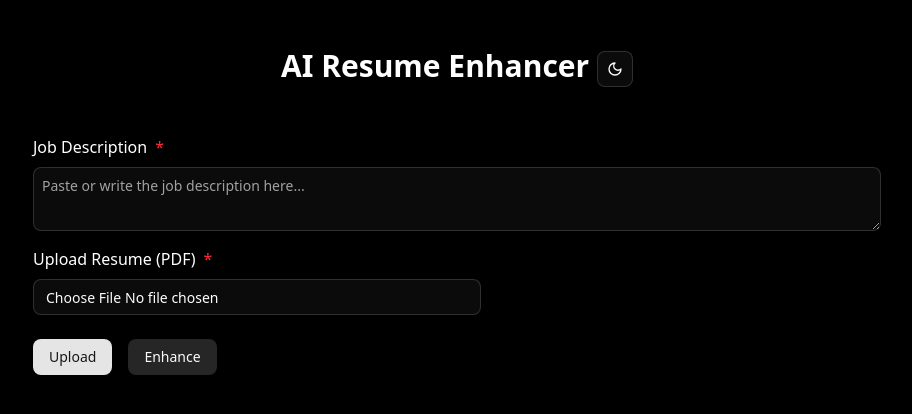
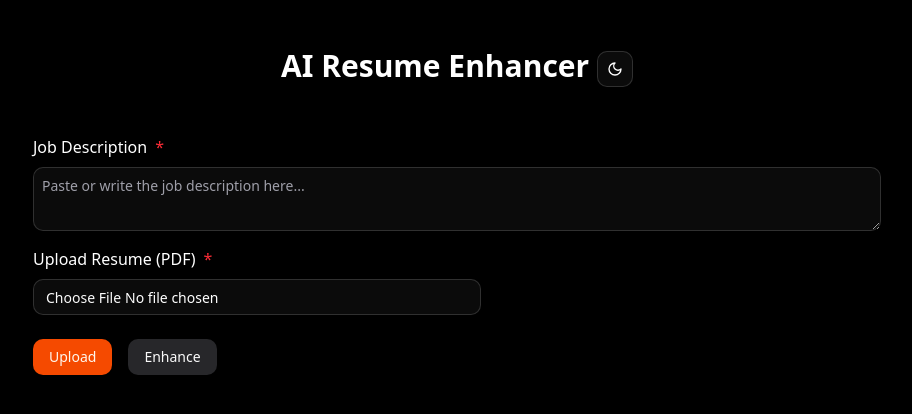
Before and after one commit to Anshuman6484/ProFile, a React (Vite) app in the folder client/: page / in a window 1280 px wide. Shown: the top 414 px of the page, without its empty margins (183-1095 px from the left). Built offline with nearby package versions, Linux system fonts and the light colour scheme.

Commit message:
minor fixes

```diff
--- a/client/src/components/UploadResume.jsx
+++ b/client/src/components/UploadResume.jsx
@@ -35,7 +35,8 @@
         <div className="space-y-2">
           <Label className="text-base font-medium">Enhanced Resume</Label>
           <Textarea
-            defaultValue={newResume}
+            value={newResume}
+            readOnly
             className="p-2 rounded-md whitespace-pre-wrap text-sm max-h-[400px] overflow-auto"
           />
         </div>
--- a/client/src/contexts/ResumeContext.jsx
+++ b/client/src/contexts/ResumeContext.jsx
@@ -1,4 +1,4 @@
-import { createContext, useState } from 'react'
+import { createContext, useEffect, useState } from 'react'
 import { callAI, uploadFile } from '../services/apiService.js'
 
 const ResumeContext = createContext()
@@ -20,6 +20,7 @@
   const handleUpload = async () => {
     if (!file) return alert('Please upload a file!')
     setResumeText(await uploadFile(file))
+    console.log('File uploaded')
   }
 
   const handleAI = async () => {
@@ -27,8 +28,16 @@
       return alert('Please upload both resume and job description')
 
     setNewResume('Enhancing...')
-    setNewResume(await callAI(resumeText, jobDesc))
+    const res = await callAI(resumeText, jobDesc)
+    console.log('res', res)
+    setNewResume(res)
+    console.log('Enhanced resume:', newResume)
   }
+
+  useEffect(() => {
+    console.log('Updated newResume:', newResume)
+  }, [newResume])
+
   return (
     <>
       <ResumeContext.Provider
--- a/client/src/index.css
+++ b/client/src/index.css
@@ -1,5 +1,5 @@
-@import "tailwindcss";
-@import "tw-animate-css";
+@import 'tailwindcss';
+@import 'tw-animate-css';
 
 @custom-variant dark (&:is(.dark *));
 
@@ -42,72 +42,72 @@
 }
 
 :root {
-  --radius: 0.625rem;
+  --radius: 0.75rem;
   --background: oklch(1 0 0);
-  --foreground: oklch(0.145 0 0);
+  --foreground: oklch(0.141 0.005 285.823);
   --card: oklch(1 0 0);
-  --card-foreground: oklch(0.145 0 0);
+  --card-foreground: oklch(0.141 0.005 285.823);
   --popover: oklch(1 0 0);
-  --popover-foreground: oklch(0.145 0 0);
-  --primary: oklch(0.205 0 0);
-  --primary-foreground: oklch(0.985 0 0);
-  --secondary: oklch(0.97 0 0);
-  --secondary-foreground: oklch(0.205 0 0);
-  --muted: oklch(0.97 0 0);
-  --muted-foreground: oklch(0.556 0 0);
-  --accent: oklch(0.97 0 0);
-  --accent-foreground: oklch(0.205 0 0);
+  --popover-foreground: oklch(0.141 0.005 285.823);
+  --primary: oklch(0.705 0.213 47.604);
+  --primary-foreground: oklch(0.98 0.016 73.684);
+  --secondary: oklch(0.967 0.001 286.375);
+  --secondary-foreground: oklch(0.21 0.006 285.885);
+  --muted: oklch(0.967 0.001 286.375);
+  --muted-foreground: oklch(0.552 0.016 285.938);
+  --accent: oklch(0.967 0.001 286.375);
+  --accent-foreground: oklch(0.21 0.006 285.885);
   --destructive: oklch(0.577 0.245 27.325);
-  --border: oklch(0.922 0 0);
-  --input: oklch(0.922 0 0);
-  --ring: oklch(0.708 0 0);
+  --border: oklch(0.92 0.004 286.32);
+  --input: oklch(0.92 0.004 286.32);
+  --ring: oklch(0.705 0.213 47.604);
   --chart-1: oklch(0.646 0.222 41.116);
   --chart-2: oklch(0.6 0.118 184.704);
   --chart-3: oklch(0.398 0.07 227.392);
   --chart-4: oklch(0.828 0.189 84.429);
   --chart-5: oklch(0.769 0.188 70.08);
   --sidebar: oklch(0.985 0 0);
-  --sidebar-foreground: oklch(0.145 0 0);
-  --sidebar-primary: oklch(0.205 0 0);
-  --sidebar-primary-foreground: oklch(0.985 0 0);
-  --sidebar-accent: oklch(0.97 0 0);
-  --sidebar-accent-foreground: oklch(0.205 0 0);
-  --sidebar-border: oklch(0.922 0 0);
-  --sidebar-ring: oklch(0.708 0 0);
+  --sidebar-foreground: oklch(0.141 0.005 285.823);
+  --sidebar-primary: oklch(0.705 0.213 47.604);
+  --sidebar-primary-foreground: oklch(0.98 0.016 73.684);
+  --sidebar-accent: oklch(0.967 0.001 286.375);
+  --sidebar-accent-foreground: oklch(0.21 0.006 285.885);
+  --sidebar-border: oklch(0.92 0.004 286.32);
+  --sidebar-ring: oklch(0.705 0.213 47.604);
 }
 
 .dark {
-  --background: oklch(0.145 0 0);
+  --background: oklch(0.141 0.005 285.823);
   --foreground: oklch(0.985 0 0);
-  --card: oklch(0.205 0 0);
+  --card: oklch(0.21 0.006 285.885);
   --card-foreground: oklch(0.985 0 0);
-  --popover: oklch(0.205 0 0);
+  --popover: oklch(0.21 0.006 285.885);
   --popover-foreground: oklch(0.985 0 0);
-  --primary: oklch(0.922 0 0);
-  --primary-foreground: oklch(0.205 0 0);
-  --secondary: oklch(0.269 0 0);
+  --primary: oklch(0.646 0.222 41.116);
+  --primary-foreground: oklch(0.98 0.016 73.684);
+  --secondary: oklch(0.274 0.006 286.033);
   --secondary-foreground: oklch(0.985 0 0);
-  --muted: oklch(0.269 0 0);
-  --muted-foreground: oklch(0.708 0 0);
-  --accent: oklch(0.269 0 0);
+  --muted: oklch(0.274 0.006 286.033);
+  --muted-foreground: oklch(0.705 0.015 286.067);
+  --accent: oklch(0.274 0.006 286.033);
   --accent-foreground: oklch(0.985 0 0);
   --destructive: oklch(0.704 0.191 22.216);
   --border: oklch(1 0 0 / 10%);
   --input: oklch(1 0 0 / 15%);
-  --ring: oklch(0.556 0 0);
+  --ring: oklch(0.646 0.222 41.116);
   --chart-1: oklch(0.488 0.243 264.376);
   --chart-2: oklch(0.696 0.17 162.48);
   --chart-3: oklch(0.769 0.188 70.08);
   --chart-4: oklch(0.627 0.265 303.9);
   --chart-5: oklch(0.645 0.246 16.439);
-  --sidebar: oklch(0.205 0 0);
+  --sidebar: oklch(0.21 0.006 285.885);
   --sidebar-foreground: oklch(0.985 0 0);
-  --sidebar-primary: oklch(0.488 0.243 264.376);
-  --sidebar-primary-foreground: oklch(0.985 0 0);
-  --sidebar-accent: oklch(0.269 0 0);
+  --sidebar-primary: oklch(0.646 0.222 41.116);
+  --sidebar-primary-foreground: oklch(0.98 0.016 73.684);
+  --sidebar-accent: oklch(0.274 0.006 286.033);
   --sidebar-accent-foreground: oklch(0.985 0 0);
   --sidebar-border: oklch(1 0 0 / 10%);
-  --sidebar-ring: oklch(0.556 0 0);
+  --sidebar-ring: oklch(0.646 0.222 41.116);
 }
 
 @layer base {
--- a/client/src/services/apiService.js
+++ b/client/src/services/apiService.js
@@ -18,9 +18,12 @@
       resume: resumeText,
       jobDescription: jobDesc,
     })
-    const text = removeMarkdown(res.data.output || res.data.error)
-    return text
+    console.log('AI response:', res.data.output)
+
+    const output = res.data?.output || res.data?.error || 'No response from AI'
+    return removeMarkdown(output)
   } catch (err) {
-    return 'AI call failed ' + (err.response?.data?.error || err.message)
+    const errMsg = err.response?.data?.error || err.message || 'Unknown error'
+    return `AI call failed ${errMsg}`
   }
 }
```
